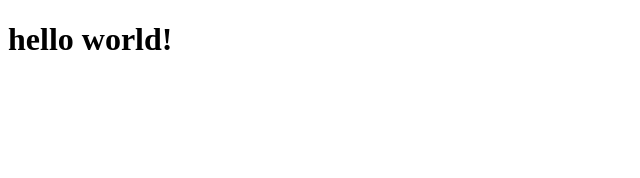
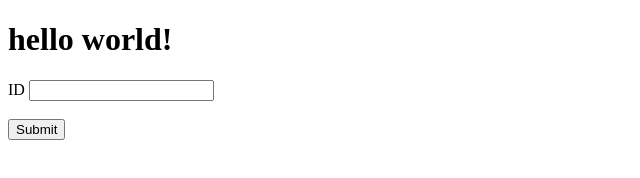
Before and after one commit to CupKido/Databases_project, a website: page views/mainpage.html in a window 1280 px wide. Shown: the whole page, without its empty margins (0-640 px from the left). Drawn offline with Linux system fonts and the light colour scheme.

Commit message:
change html file

```diff
--- a/views/mainpage.html
+++ b/views/mainpage.html
@@ -1,12 +1,21 @@
 <!DOCTYPE html>
 <html lang="en">
+
 <head>
     <meta charset="UTF-8">
     <meta http-equiv="X-UA-Compatible" content="IE=edge">
     <meta name="viewport" content="width=device-width, initial-scale=1.0">
     <title>Document</title>
 </head>
+
 <body>
     <h1>hello world!</h1>
+
+    <form action="/">
+        <label for="ID">ID</label>
+        <input type="number" id="ID" name ="ID"><br><br>
+        <input type="submit" value ="Submit">
+    </form>
 </body>
+
 </html>
```
Also changed, not shown: test/index.js (+1 -6 lines).
